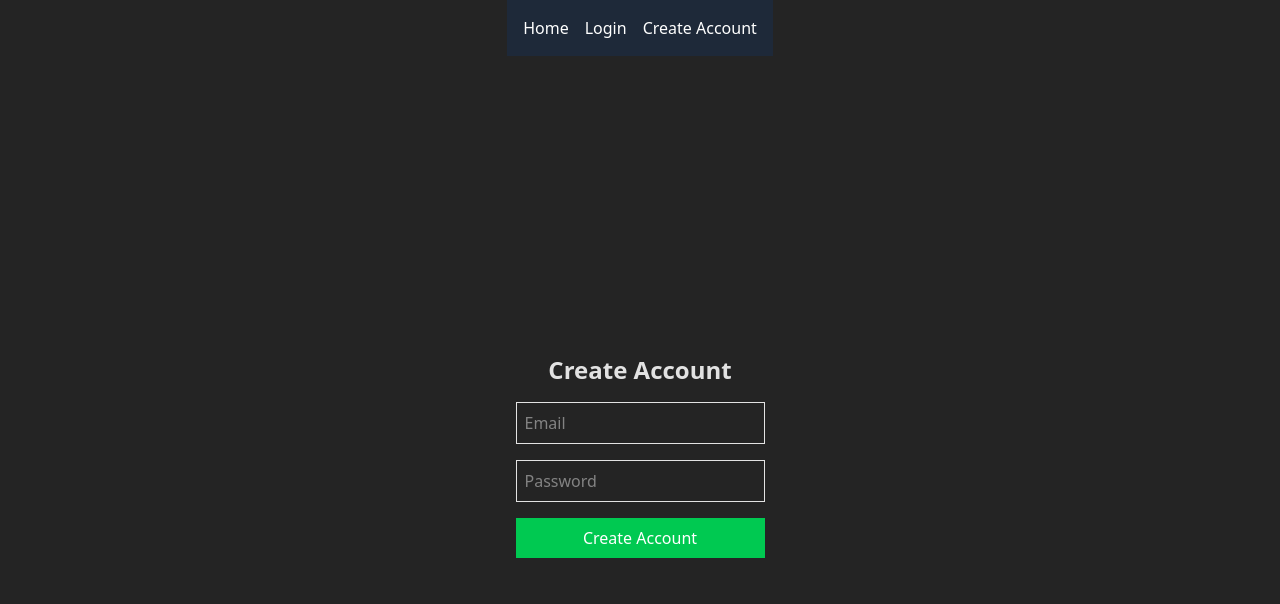
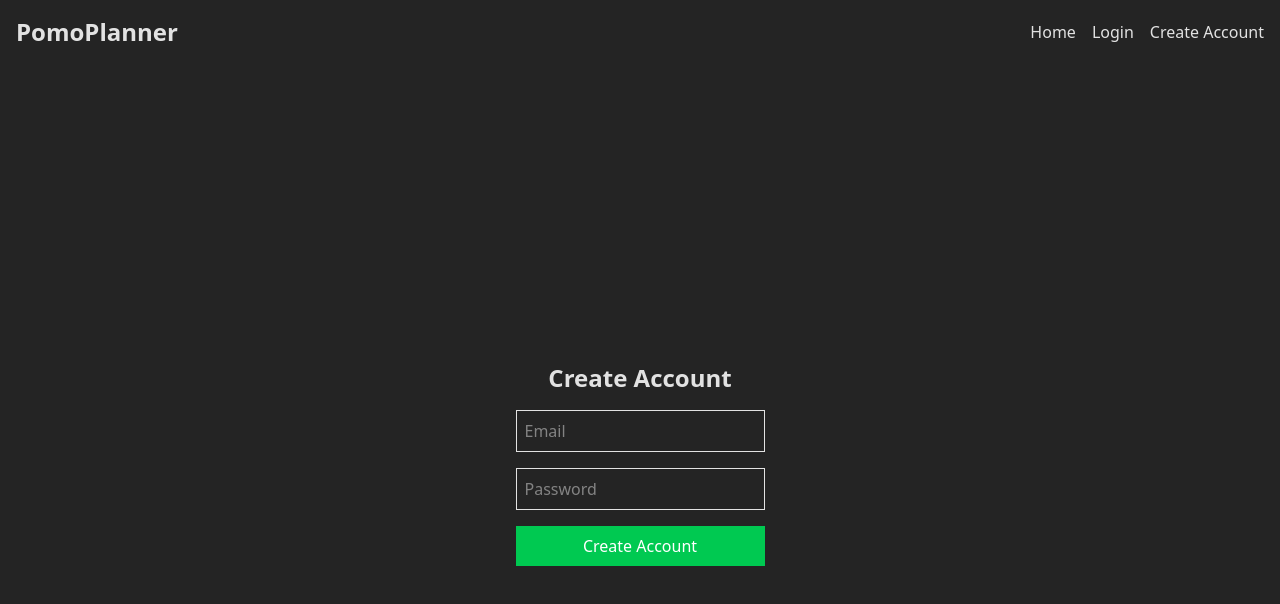
Before and after one commit to RonCodes88/PomoPlanner, a React (Vite) app in the folder PomoPlanner/: page /create-account in a window 1280 px wide. Shown: the top 604 px of the page. Built offline with nearby package versions, Linux system fonts and the light colour scheme; the HTML template or start-up script is replaced by a standard one.

Commit message:
make navbar look better

```diff
--- a/PomoPlanner/src/App.jsx
+++ b/PomoPlanner/src/App.jsx
@@ -6,14 +6,14 @@ import CreateAccountPage from "./pages/CreateAccountPage";
 
 function App() {
   return (
-    <div className="flex flex-col items-center justify-center min-h-screen text-center">
+    <div className="flex flex-col min-h-screen">
       <Navbar />
+      <div className="flex flex-col items-center justify-center flex-1">
         <Routes>
           <Route
             path="/"
             element={
               <>
-              <h1 className="text-3xl font-bold mb-5">PomoPlanner</h1>
                 <Calendar />
               </>
             }
@@ -22,6 +22,7 @@ function App() {
           <Route path="/create-account" element={<CreateAccountPage />} />
         </Routes>
       </div>
+    </div>
   );
 }
 
--- a/PomoPlanner/src/components/NavBar.jsx
+++ b/PomoPlanner/src/components/NavBar.jsx
@@ -2,7 +2,9 @@ import { Link } from "react-router-dom";
 
 function Navbar() {
   return (
-    <nav className="p-4 bg-gray-800 text-white">
+    <nav className="p-4 w-full">
+      <div className="flex justify-between items-center">
+        <h1 className="text-2xl font-bold">PomoPlanner</h1>
         <ul className="flex space-x-4">
           <li>
             <Link to="/">Home</Link>
@@ -14,6 +16,7 @@ function Navbar() {
             <Link to="/create-account">Create Account</Link>
           </li>
         </ul>
+      </div>
     </nav>
   );
 }
```
Lines whose indentation alone changed are shown as unchanged.
